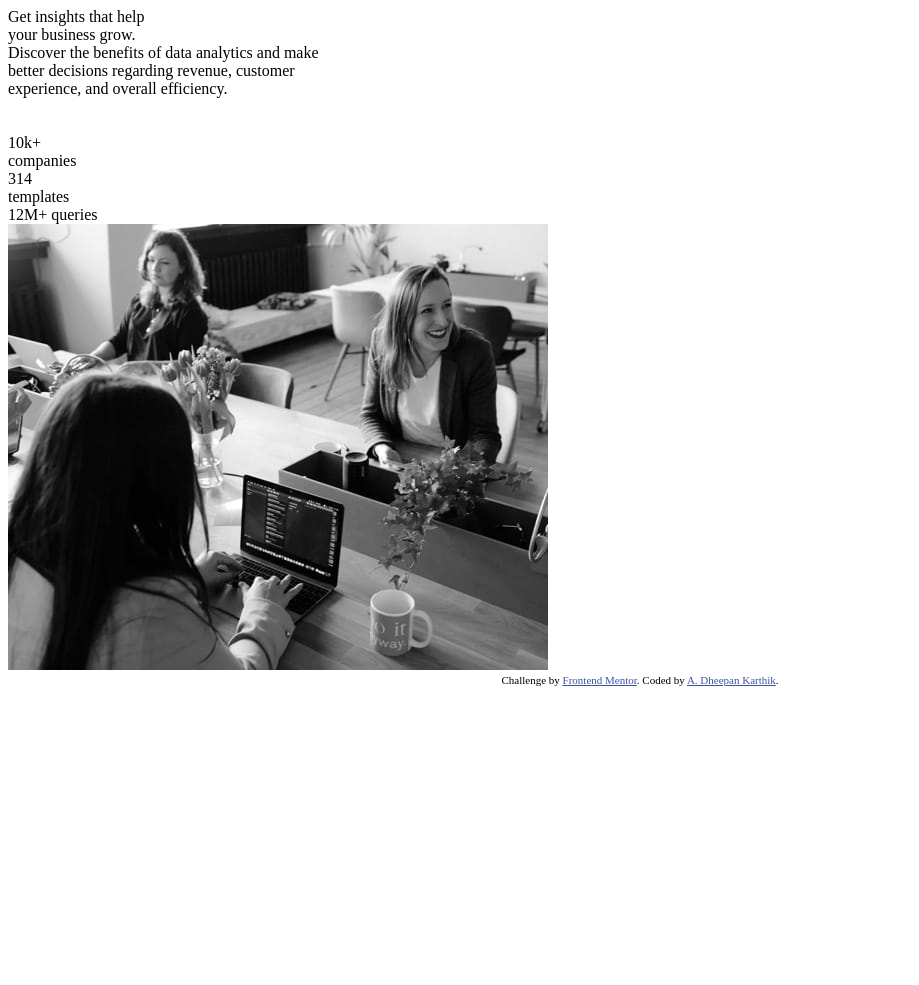
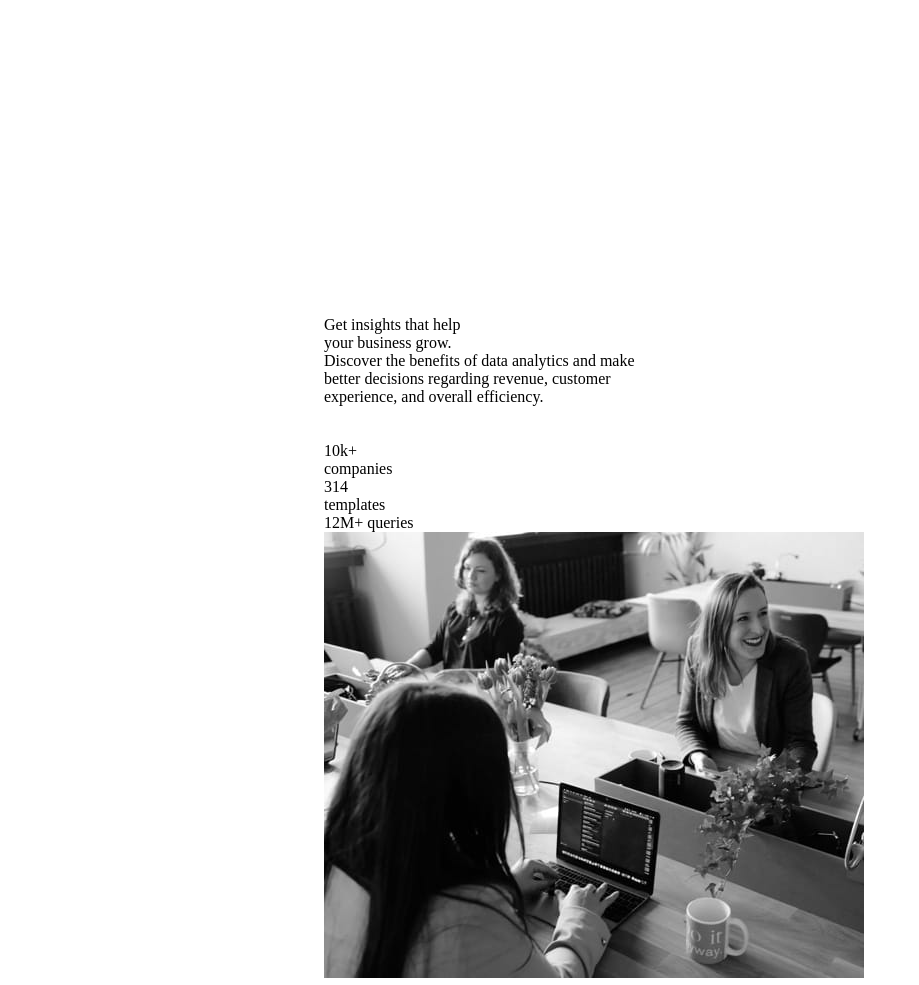
Before and after one commit to dheepankarthik/FrontEndMentor_Project1, a plain HTML site: page index.html in a window 1280 px wide. Shown: the top 985 px of the page, without its empty margins (0-919 px from the left). Before the commit the page ends 800 px from the top, so only its background shows below. Drawn offline with Linux system fonts and the light colour scheme.

Commit message:
The div has been centered

```diff
--- a/index.html
+++ b/index.html
@@ -17,7 +17,7 @@
 </head>
 <body>
 
-  <div class="imageAndText">
+  <div class="imageAndText" style="margin: 25%;">
     <div class="text">
       <div class="header">Get <span class="insightsText">insights</span> that help<br> your business grow.</div>
       <div class="textBelowHeader">Discover the benefits of data analytics and make<br> better decisions regarding revenue, customer<br>
```
